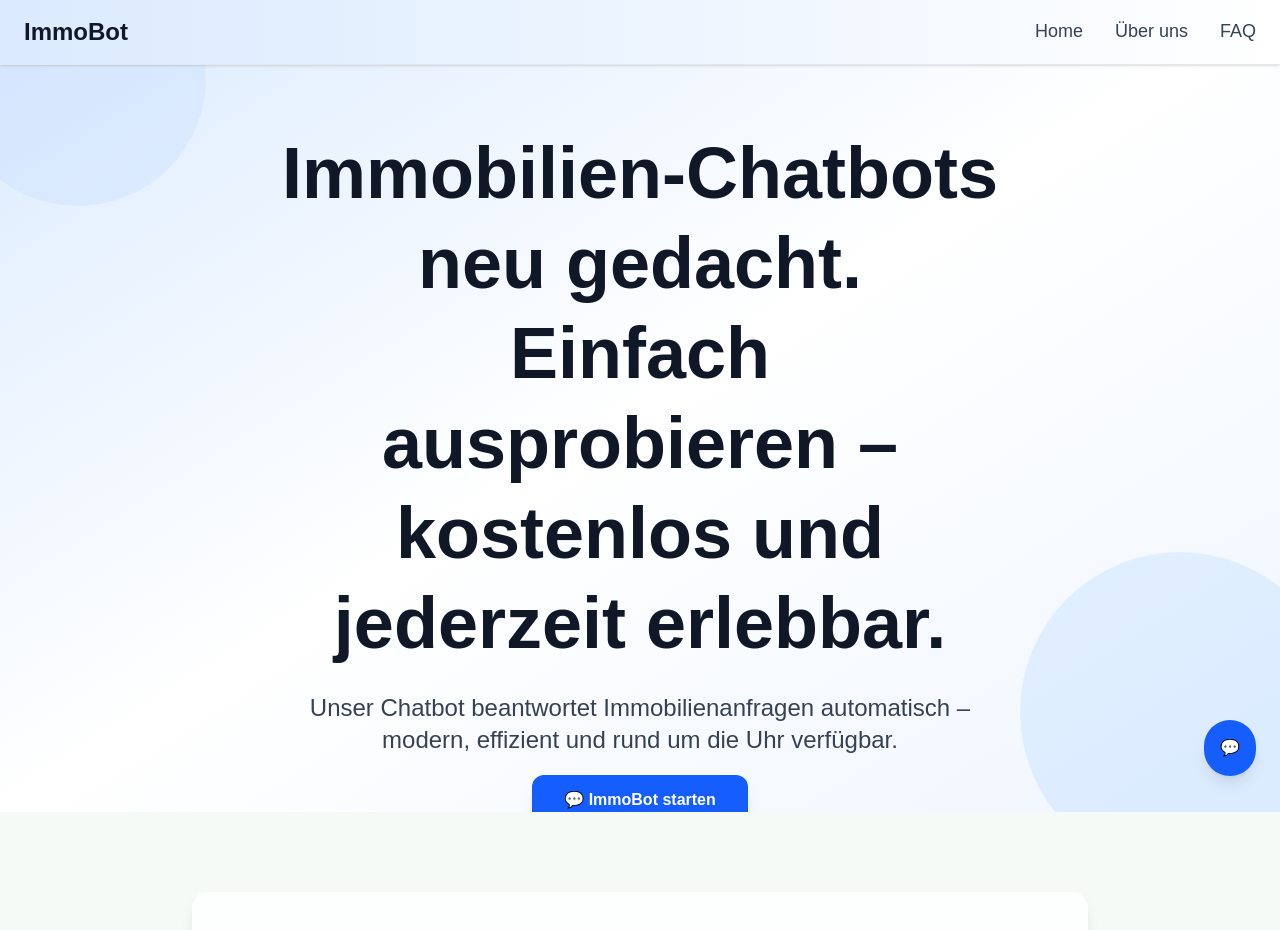
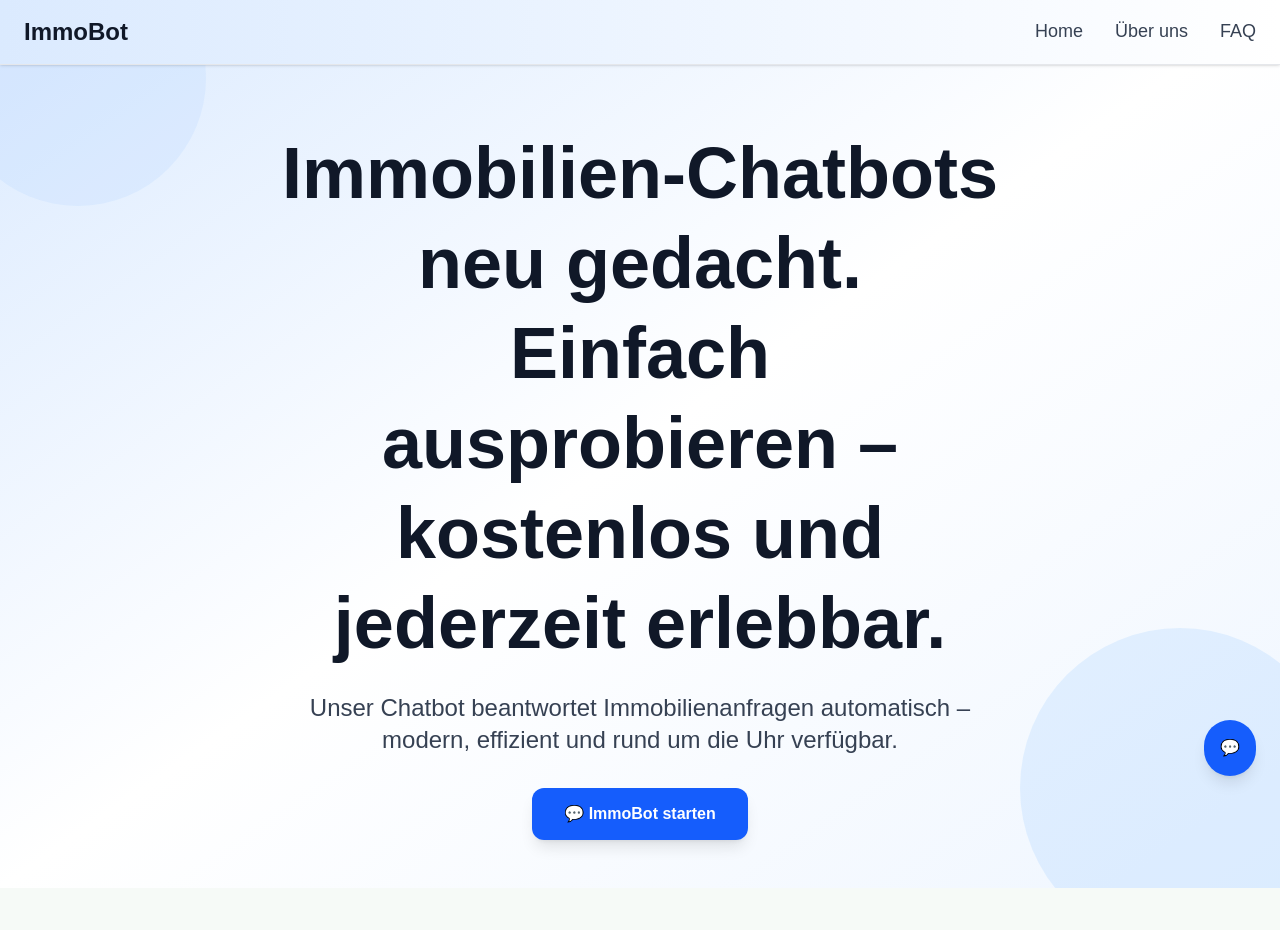
Before and after one commit to SamuelBrunner1/bachelorarbeit_ueben, a Next.js app: page / in a window 1280 px wide. Shown: the top 930 px of the page. Built offline with nearby package versions, Linux system fonts and the light colour scheme.

Commit message:
padding & window aufruf, nach click auf immobot button

```diff
--- a/app/page.tsx
+++ b/app/page.tsx
@@ -149,18 +149,28 @@ export default function HomePage() {
     <p className="text-lg sm:text-xl md:text-2xl mb-8 font-light text-gray-700">
       Unser Chatbot beantwortet Immobilienanfragen automatisch – modern, effizient und rund um die Uhr verfügbar.
     </p>
+
+    {/* 💬 Button öffnet direkt den Chat */}
 <a
-            href="#chatbot"
-            className="mt-8 bg-blue-600 text-white px-8 py-4 rounded-xl font-semibold shadow-lg
-                       hover:shadow-xl hover:bg-blue-700 transition-all duration-300"
+  href="#"
+  onClick={(e) => {
+    e.preventDefault();
+    const chatBtn = document.querySelector<HTMLButtonElement>(".chat-toggle");
+    chatBtn?.click(); // öffnet den ChatWidget-Button
+  }}
+  className="inline-flex items-center justify-center gap-2 bg-blue-600 text-white
+             px-6 py-3 md:px-8 md:py-3.5 rounded-xl font-semibold shadow-lg
+             hover:shadow-xl hover:bg-blue-700 transition-all duration-300 mb-12"
 >
   💬 ImmoBot starten
 </a>
+
   </div>
 </section>
 
 {/* 💬 ChatWidget (schwebend unten rechts) */}
 <ChatWidget />
+
 
 
 
--- a/components/ChatWidget.tsx
+++ b/components/ChatWidget.tsx
@@ -9,7 +9,8 @@ export default function ChatWidget() {
       {/* Floating Button */}
       <button
         onClick={() => setOpen(!open)}
-        className="fixed bottom-6 right-6 bg-blue-600 hover:bg-blue-700 text-white p-4 rounded-full shadow-lg transition z-50"
+        className="chat-toggle fixed bottom-6 right-6 bg-blue-600 hover:bg-blue-700 text-white
+                   p-4 rounded-full shadow-lg transition z-50"
       >
         💬
       </button>
@@ -17,15 +18,21 @@ export default function ChatWidget() {
       {/* Popup */}
       {open && (
         <div className="fixed bottom-20 right-6 bg-white rounded-2xl shadow-2xl w-96 h-[550px] flex flex-col z-50">
-          <div className="flex justify-between items-center p-4 border-b border-gray-200">
-            <h3 className="font-semibold text-gray-800">ImmoBot</h3>
-            <button onClick={() => setOpen(false)} className="text-gray-500 hover:text-gray-700">✕</button>
+          {/* Header */}
+          <div className="flex justify-between items-center p-4 border-b border-gray-200 bg-blue-600 text-white rounded-t-2xl">
+            <h3 className="font-semibold">ImmoBot</h3>
+            <button
+              onClick={() => setOpen(false)}
+              className="text-white hover:text-gray-200"
+            >
+              ✕
+            </button>
           </div>
 
           {/* Chatbereich */}
           <iframe
             src="/chatbot"
-            className="w-full h-full border-0 rounded-b-2xl"
+            className="w-full h-full border-0 rounded-b-2xl bg-white"
           ></iframe>
         </div>
       )}
```
Lines whose indentation alone changed are shown as unchanged.
